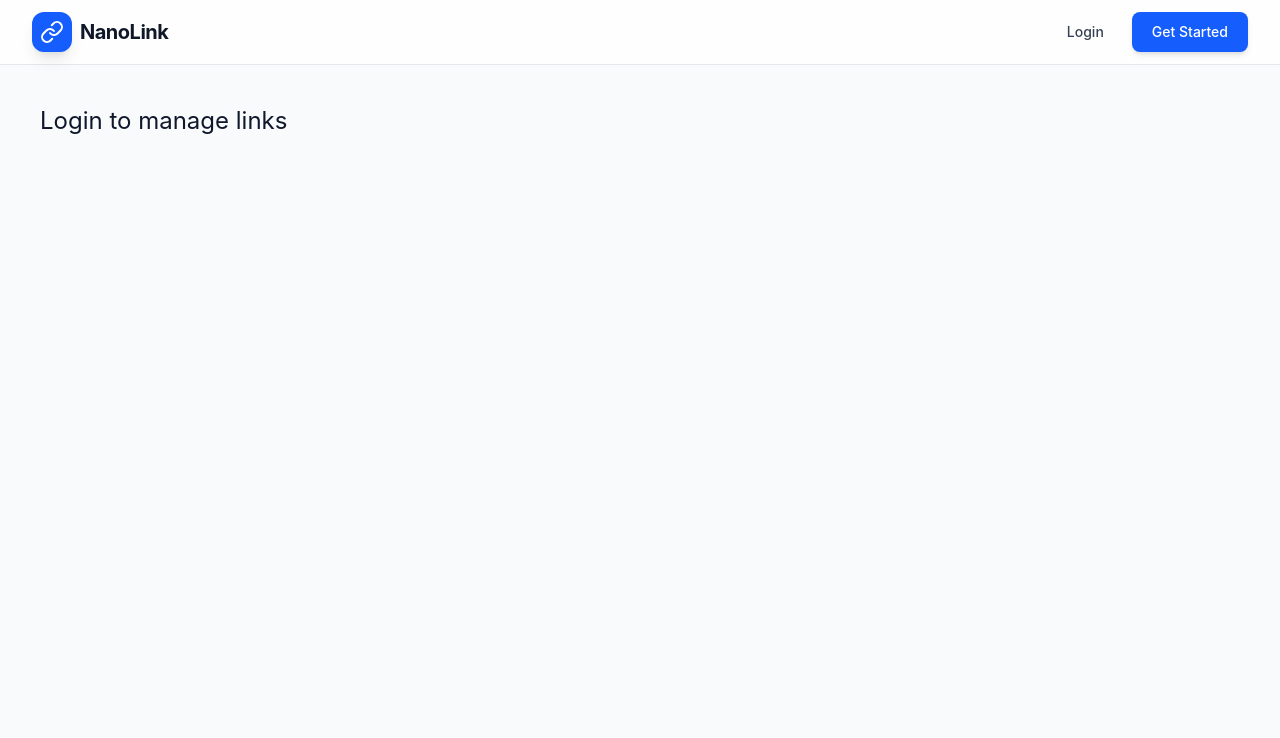
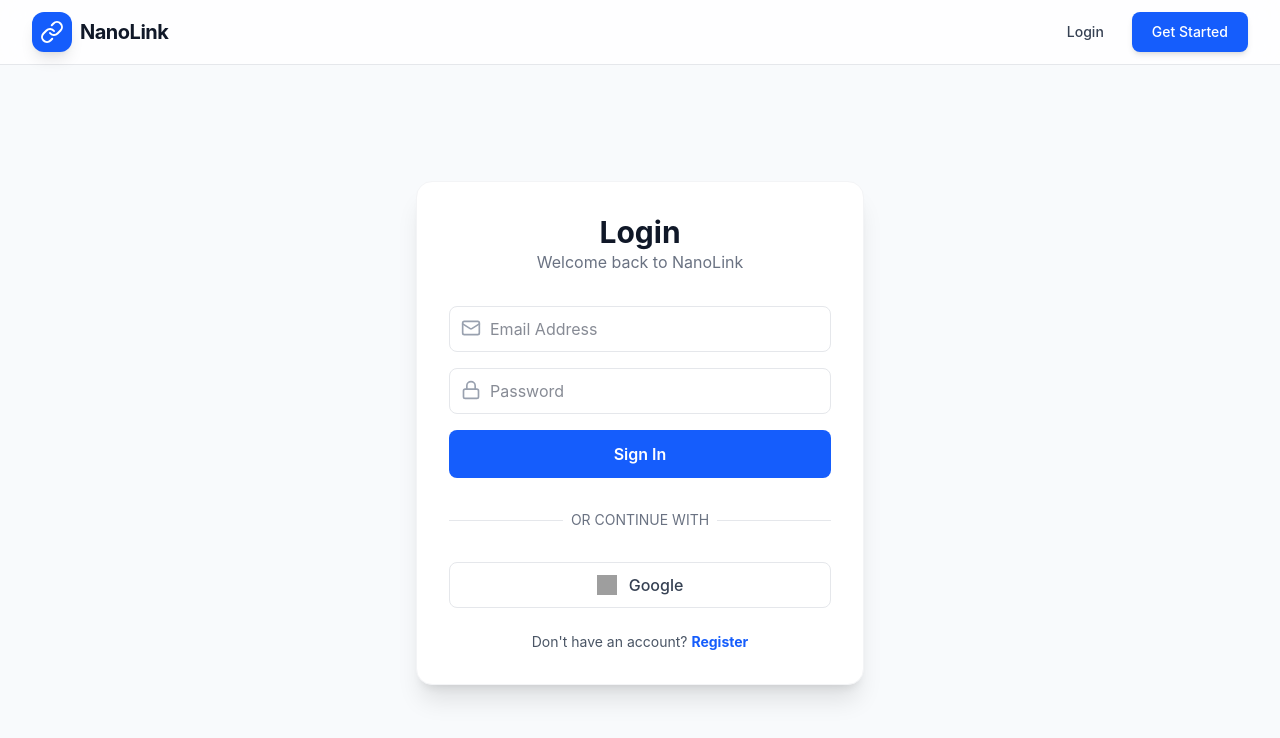
Before and after one commit to hridik-suresh/NanoLink, a React (Vite) app in the folder nanolink-frontend/: page /login in a window 1280 px wide. Shown: the top 738 px of the page. Built offline with nearby package versions, Linux system fonts and the light colour scheme; no server answers; grey boxes are pictures that could not be loaded.

Commit message:
feat: Login page is created.

```diff
--- a/nanolink-frontend/src/App.jsx
+++ b/nanolink-frontend/src/App.jsx
@@ -1,9 +1,9 @@
 import { BrowserRouter as Router, Routes, Route } from "react-router-dom";
 import Navbar from "./component/layout/Navbar";
+import Login from "./pages/Login";
 
 // TEMP
 const Home = () => <div className="p-10 text-2xl">Welcome to NanoLink!</div>;
-const Login = () => <div className="p-10 text-2xl">Login to manage links</div>;
 const Register = () => <div className="p-10 text-2xl">Create your account</div>;
 
 function App() {
--- /dev/null
+++ b/nanolink-frontend/src/pages/Login.jsx
@@ -0,0 +1,113 @@
+import { useState } from "react";
+import { Link, useNavigate } from "react-router-dom";
+import { useDispatch, useSelector } from "react-redux";
+import {
+  authStart,
+  authSuccess,
+  authFailure,
+} from "../features/auth/authSlice";
+import { authService } from "../features/auth/authService";
+import toast from "react-hot-toast";
+import { LogIn, Mail, Lock } from "lucide-react";
+
+const Login = () => {
+  const [formData, setFormData] = useState({ email: "", password: "" });
+  const { loading } = useSelector((state) => state.auth);
+  const dispatch = useDispatch();
+  const navigate = useNavigate();
+
+  const handleSubmit = async (e) => {
+    e.preventDefault();
+    dispatch(authStart());
+    try {
+      const { data } = await authService.login(formData);
+      dispatch(authSuccess(data));
+      toast.success("Welcome back!");
+      navigate("/dashboard");
+    } catch (err) {
+      const msg = err.response?.data?.message || "Login failed";
+      dispatch(authFailure(msg));
+      toast.error(msg);
+    }
+  };
+
+  return (
+    <div className="flex min-h-[calc(100vh-64px)] items-center justify-center p-6">
+      <div className="w-full max-w-md rounded-2xl bg-white p-8 shadow-xl border border-gray-100">
+        <div className="mb-8 text-center">
+          <h1 className="text-3xl font-bold text-gray-900">Login</h1>
+          <p className="text-gray-500">Welcome back to NanoLink</p>
+        </div>
+
+        <form onSubmit={handleSubmit} className="space-y-4">
+          <div className="relative">
+            <Mail className="absolute top-3 left-3 text-gray-400" size={20} />
+            <input
+              type="email"
+              placeholder="Email Address"
+              required
+              className="w-full rounded-lg border border-gray-200 py-2.5 pl-10 pr-4 outline-none focus:ring-2 focus:ring-blue-500 transition-all"
+              onChange={(e) =>
+                setFormData({ ...formData, email: e.target.value })
+              }
+            />
+          </div>
+          <div className="relative">
+            <Lock className="absolute top-3 left-3 text-gray-400" size={20} />
+            <input
+              type="password"
+              placeholder="Password"
+              required
+              className="w-full rounded-lg border border-gray-200 py-2.5 pl-10 pr-4 outline-none focus:ring-2 focus:ring-blue-500 transition-all"
+              onChange={(e) =>
+                setFormData({ ...formData, password: e.target.value })
+              }
+            />
+          </div>
+
+          <button
+            disabled={loading}
+            className="w-full rounded-lg bg-blue-600 py-3 font-semibold text-white transition-all hover:bg-blue-700 active:scale-95 disabled:opacity-50"
+          >
+            {loading ? "Logging in..." : "Sign In"}
+          </button>
+        </form>
+
+        <div className="relative my-8">
+          <div className="absolute inset-0 flex items-center">
+            <span className="w-full border-t border-gray-200"></span>
+          </div>
+          <div className="relative flex justify-center text-sm uppercase">
+            <span className="bg-white px-2 text-gray-500">
+              Or continue with
+            </span>
+          </div>
+        </div>
+
+        <button
+          onClick={() => authService.loginWithGoogle()}
+          className="flex w-full items-center justify-center gap-3 rounded-lg border border-gray-200 py-2.5 transition-all hover:bg-gray-50 active:scale-95"
+        >
+          <img
+            src="https://www.svgrepo.com/show/355037/google.svg"
+            className="h-5 w-5"
+            alt="Google"
+          />
+          <span className="font-medium text-gray-700">Google</span>
+        </button>
+
+        <p className="mt-6 text-center text-sm text-gray-600">
+          Don't have an account?{" "}
+          <Link
+            to="/register"
+            className="font-bold text-blue-600 hover:underline"
+          >
+            Register
+          </Link>
+        </p>
+      </div>
+    </div>
+  );
+};
+
+export default Login;
```
